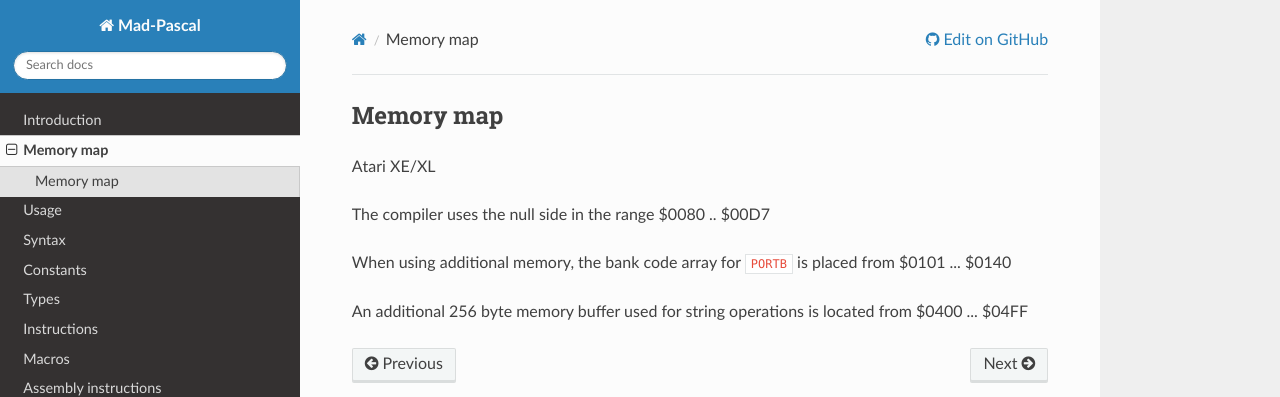
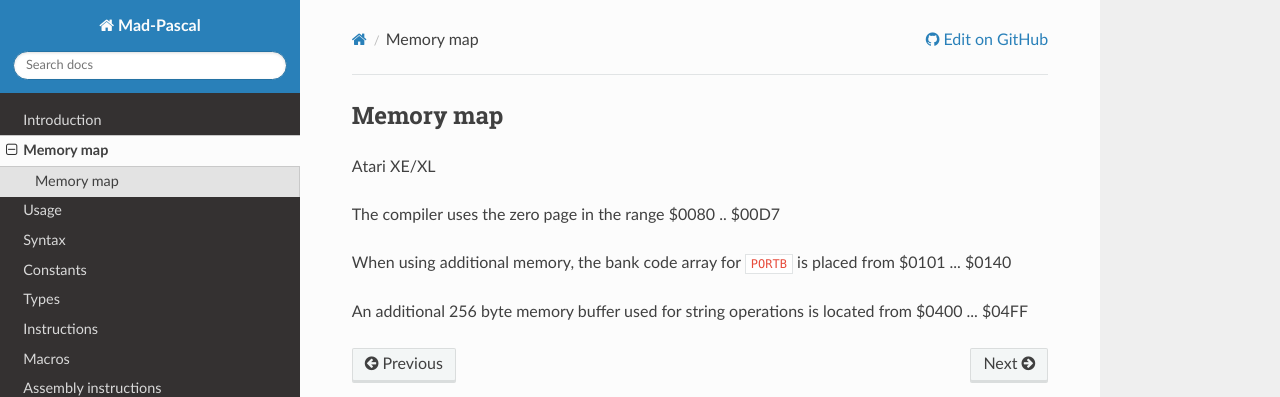
Before and after one commit to tebe6502/mad-pascal-en-mkdocs, an MkDocs documentation site: the page built from docs/map.md, in a window 1280 px wide. Shown: the top 397 px of the page. Built offline with MkDocs 1.6.1, drawn with Linux system fonts in a browser that asks for light colours; nearby versions of some CDN libraries.

Commit message:
Update map.md

```diff
--- a/docs/map.md
+++ b/docs/map.md
@@ -4,7 +4,7 @@
 
 Atari XE/XL
 
-The compiler uses the null side in the range $0080 .. $00D7
+The compiler uses the zero page in the range $0080 .. $00D7
 
 When using additional memory, the bank code array for `PORTB` is placed from $0101 ... $0140
 
```
